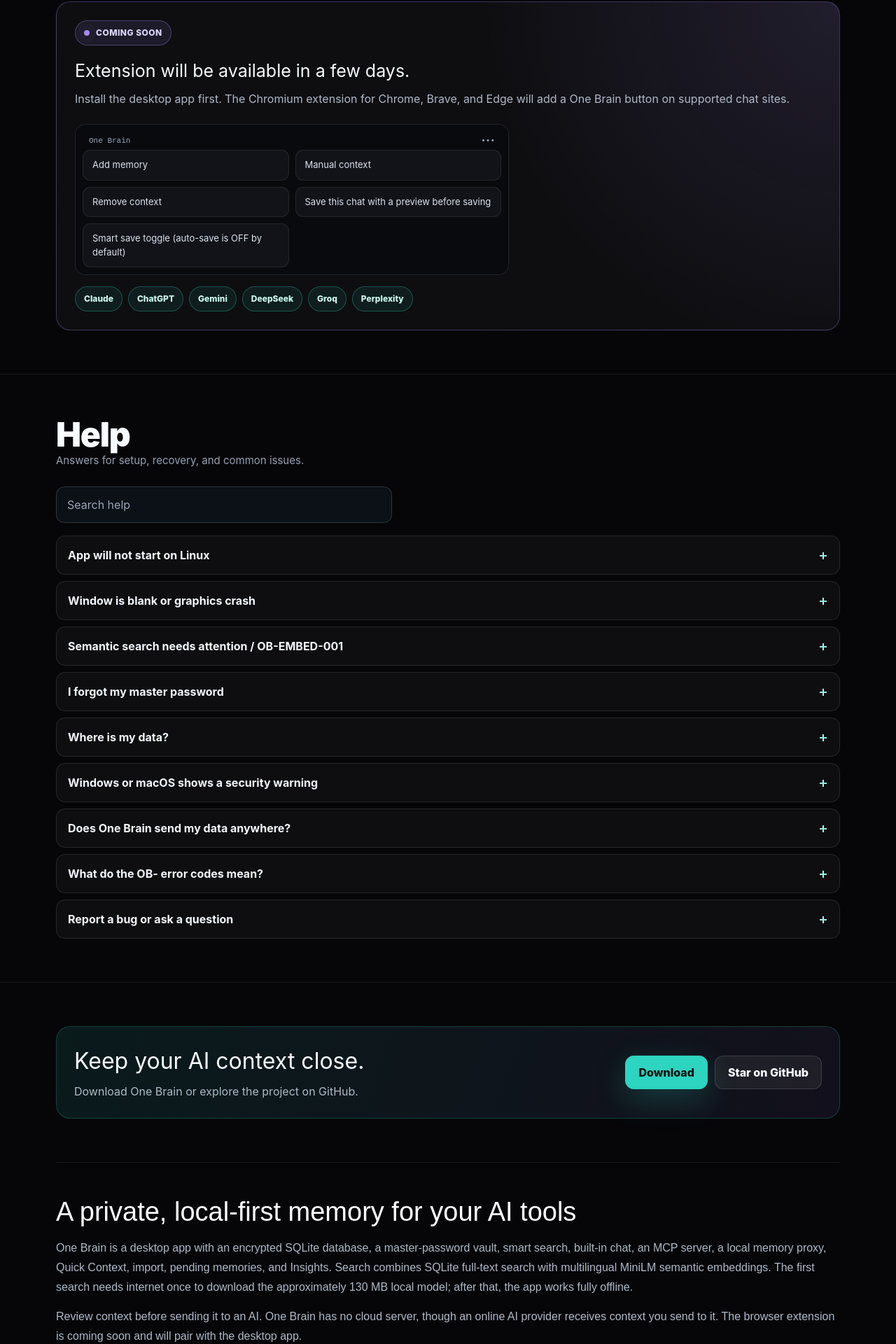
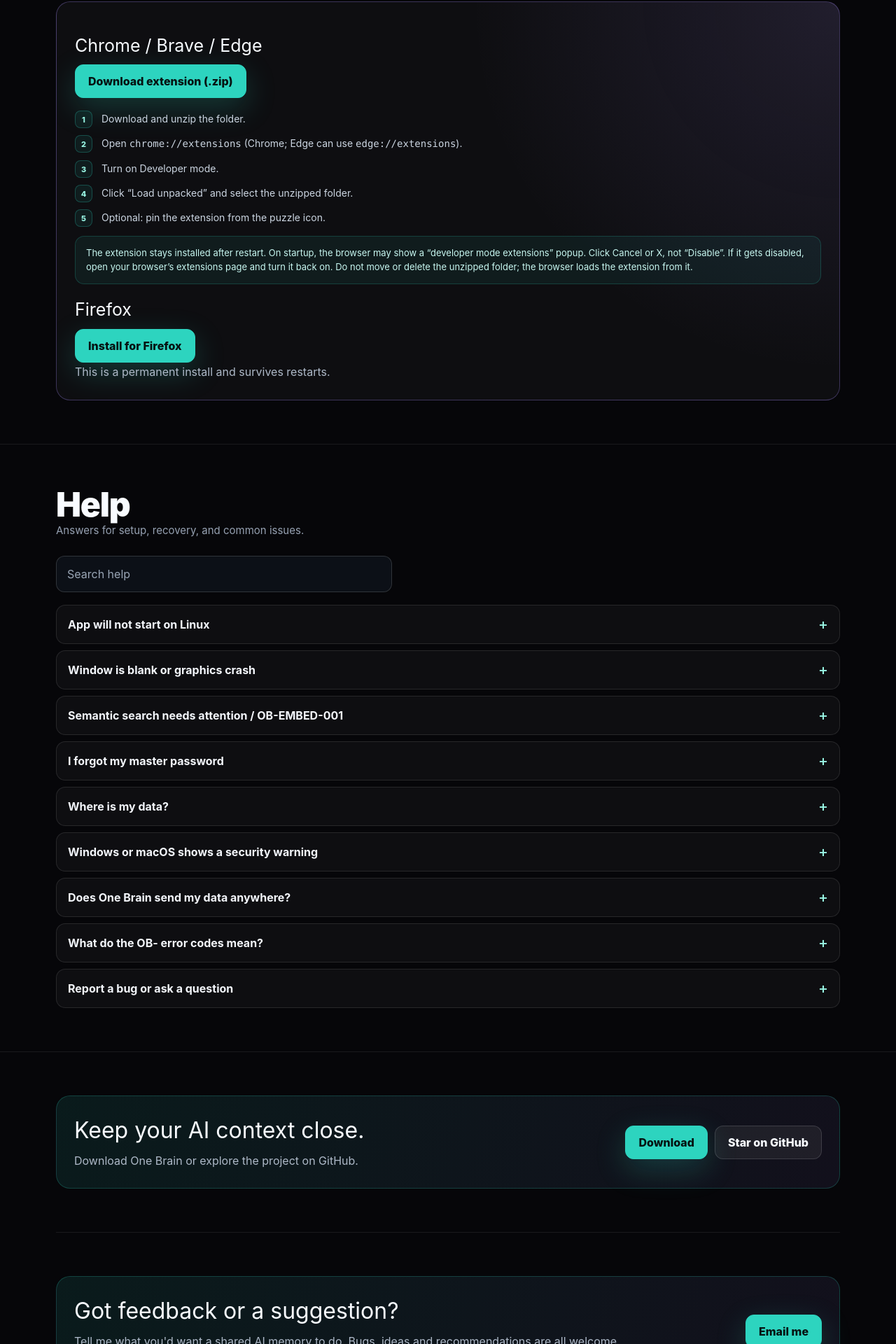
Before and after one commit to toolvoid/toolvoid, a Next.js app: page /one-brain in a window 1280 px wide. Shown: the part 5463-7383 px from the top of the page at 70% size. Built offline with nearby package versions, Linux system fonts and the light colour scheme; no server answers.

Commit message:
Add extension install section, download zip and feedback section

```diff
--- a/app/one-brain-page/OneBrainClient.js
+++ b/app/one-brain-page/OneBrainClient.js
@@ -168,6 +168,7 @@ export default function OneBrainClient() {
   const [stars, setStars] = useState(null);
   const [activeShot, setActiveShot] = useState(0);
   const [os, setOs] = useState('Linux');
+  const [browser, setBrowser] = useState('Chrome');
   const [recommendedOs, setRecommendedOs] = useState(null);
   const [activeCategory, setActiveCategory] = useState('All');
   const [lightboxIndex, setLightboxIndex] = useState(null);
@@ -183,6 +184,11 @@ export default function OneBrainClient() {
       .catch(() => {});
     const osDetection = window.setTimeout(() => {
       const ua = navigator.userAgent;
+      const detectedBrowser = /Firefox\//i.test(ua) ? 'Firefox' : /Edg\//i.test(ua) ? 'Edge' : /Chrome\//i.test(ua) ? 'Chrome' : null;
+      if (detectedBrowser) setBrowser(detectedBrowser);
+      if (!/Firefox\//i.test(ua) && !/Edg\//i.test(ua) && navigator.brave?.isBrave) {
+        navigator.brave.isBrave().then((isBrave) => { if (isBrave) setBrowser('Brave'); }).catch(() => {});
+      }
       const detected = /Windows/i.test(ua) ? 'Windows' : /Macintosh|Mac OS/i.test(ua) ? 'macOS' : /Linux|X11/i.test(ua) ? 'Linux' : null;
       if (detected) {
         setRecommendedOs(detected);
@@ -514,13 +520,28 @@ export default function OneBrainClient() {
 
       <section className="ob-section ob-reveal" id="extension">
         <div className="ob-wrap">
-          <div className="ob-head"><div><h2 className="ob-h2">Browser Extension</h2><p className="ob-copy">Pair browser chats with the One Brain desktop app.</p></div></div>
+          <div className="ob-head"><div><h2 className="ob-h2">Install the browser extension</h2><p className="ob-copy">Pair browser chats with the One Brain desktop app.</p></div></div>
           <div className="ob-extension-card">
-            <span className="ob-coming">Coming soon</span>
-            <h3>Extension will be available in a few days.</h3>
-            <p>Install the desktop app first. The Chromium extension for Chrome, Brave, and Edge will add a One Brain button on supported chat sites.</p>
-            <div className="ob-extension-mock"><div className="ob-mock-top"><span>One Brain</span><span aria-hidden="true">•••</span></div><ul className="ob-extension-list">{['Add memory', 'Manual context', 'Remove context', 'Save this chat with a preview before saving', 'Smart save toggle (auto-save is OFF by default)'].map((item) => <li key={item}>{item}</li>)}</ul></div>
-            <div className="ob-badges">{['Claude', 'ChatGPT', 'Gemini', 'DeepSeek', 'Groq', 'Perplexity'].map((name) => <span className="ob-badge" key={name}>{name}</span>)}</div>
+            {(browser === 'Firefox' ? ['Firefox', 'Chrome'] : ['Chrome', 'Firefox']).map((targetBrowser) => targetBrowser === 'Firefox' ? (
+              <div key="firefox">
+                <h3>Firefox</h3>
+                <a className="ob-btn primary" href="https://addons.mozilla.org/en-US/firefox/addon/one-brain/" target="_blank" rel="noreferrer">Install for Firefox</a>
+                <p>This is a permanent install and survives restarts.</p>
+              </div>
+            ) : (
+              <div key="chromium">
+                <h3>Chrome / Brave / Edge</h3>
+                <a className="ob-btn primary" href="/downloads/one-brain-extension.zip" download>Download extension (.zip)</a>
+                <ol className="ob-install-list" style={{ marginTop: 18 }}>
+                  <li>Download and unzip the folder.</li>
+                  <li>Open <code>{browser === 'Brave' ? 'brave://extensions' : 'chrome://extensions'}</code> ({browser === 'Brave' ? 'Brave' : 'Chrome'}; Edge can use <code>edge://extensions</code>).</li>
+                  <li>Turn on Developer mode.</li>
+                  <li>Click “Load unpacked” and select the unzipped folder.</li>
+                  <li>Optional: pin the extension from the puzzle icon.</li>
+                </ol>
+                <div className="ob-note">The extension stays installed after restart. On startup, the browser may show a “developer mode extensions” popup. Click Cancel or X, not “Disable”. If it gets disabled, open your browser’s extensions page and turn it back on. Do not move or delete the unzipped folder; the browser loads the extension from it.</div>
+              </div>
+            ))}
           </div>
         </div>
       </section>
@@ -536,6 +557,16 @@ export default function OneBrainClient() {
       <section className="ob-wrap ob-section ob-reveal" aria-label="Get One Brain">
         <div className="ob-final-cta"><div><h2>Keep your AI context close.</h2><p>Download One Brain or explore the project on GitHub.</p></div><div className="ob-final-actions"><a className="ob-btn primary ob-magnetic" href="#download">Download</a><a className="ob-btn" href={githubRepo} target="_blank" rel="noreferrer">Star on GitHub{starsText}</a></div></div>
       </section>
+      <section className="ob-wrap ob-section ob-reveal" aria-labelledby="ob-feedback-title">
+        <div className="ob-final-cta">
+          <div>
+            <h2 id="ob-feedback-title">Got feedback or a suggestion?</h2>
+            <p>Tell me what you'd want a shared AI memory to do. Bugs, ideas and recommendations are all welcome.</p>
+            <p>0voidtool0@gmail.com</p>
+          </div>
+          <div className="ob-final-actions"><a className="ob-btn primary ob-magnetic" href="mailto:0voidtool0@gmail.com?subject=One%20Brain%20feedback">Email me</a></div>
+        </div>
+      </section>
       {lightboxIndex !== null && <Suspense fallback={null}><OneBrainLightbox images={gallery} index={lightboxIndex} onClose={closeLightbox} onChange={changeLightbox} /></Suspense>}
     </main>
   );
```
Also changed, not shown: .data/ai-quotas.json, 1 other file (tests, documents, lock files or other folders).
